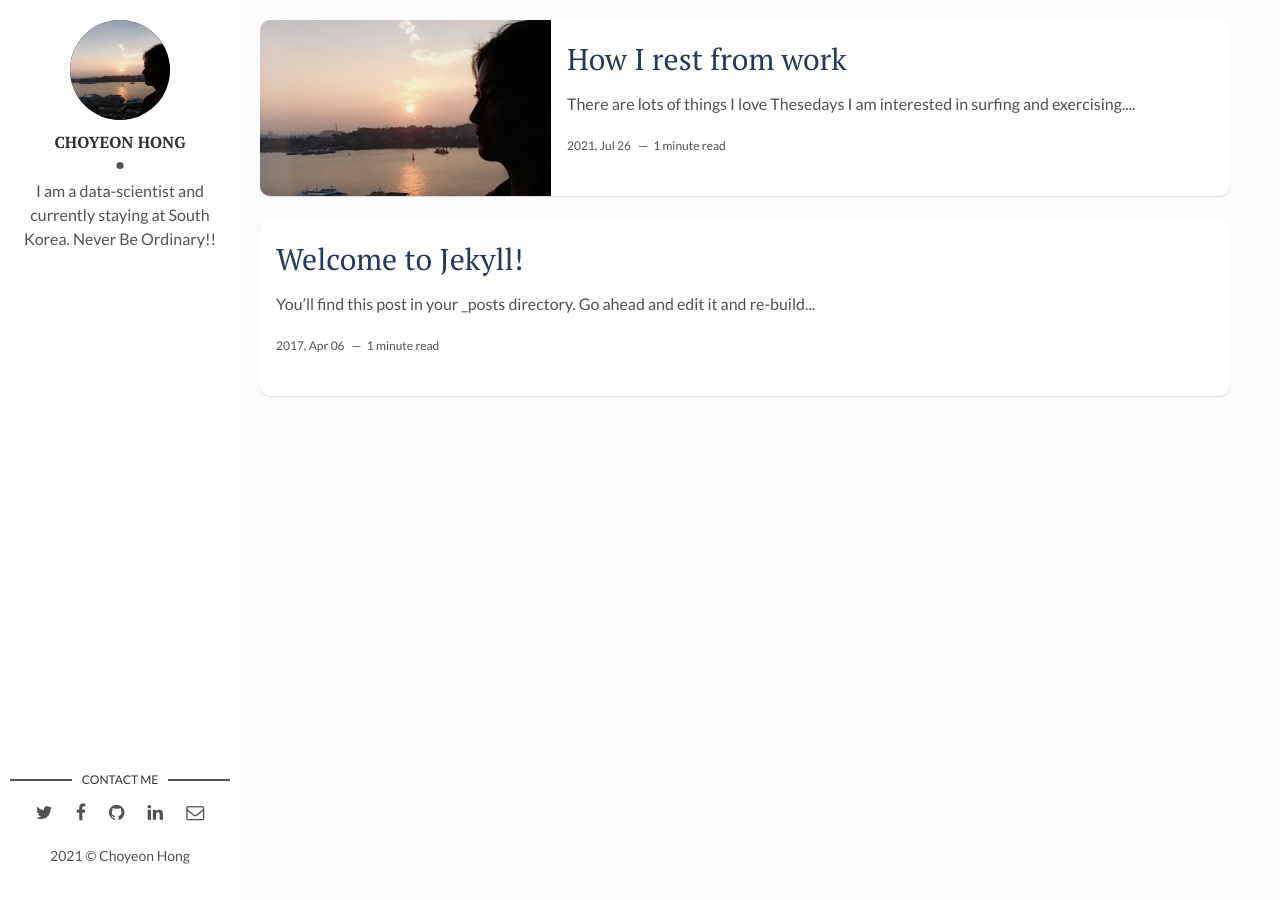
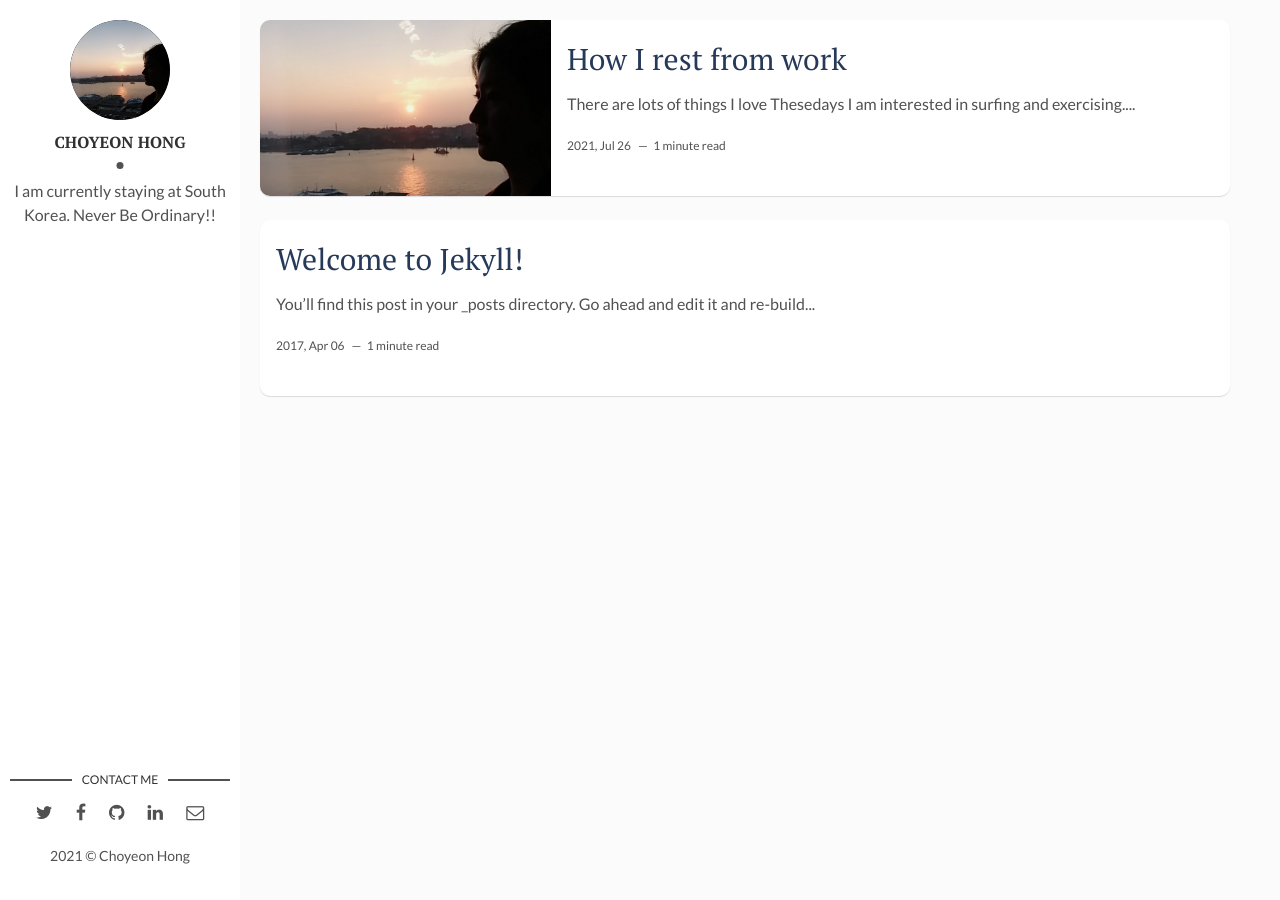
Before and after one commit to choyeon-hong/choyeon-hong.github.io, a Jekyll site: the page built from index.html, in a window 1280 px wide. Built offline with Jekyll 4.4.1, drawn with Linux system fonts in a browser that asks for light colours; the list of posts is cut into pages by our own code.

Commit message:
Update _config.yml

```diff
--- a/_config.yml
+++ b/_config.yml
@@ -8,7 +8,7 @@ site-twitter: #if your site has a twitter account, enter it here
 # Author Settings
 author: Choyeon Hong # add your name
 author-img: cy.jpg # add your photo
-about-author: I am a data-scientist and currently staying at South Korea. Never Be Ordinary!! # add description
+about-author: I am currently staying at South Korea. Never Be Ordinary!! # add description
 social-twitter: TwitterKorea # add your Twitter handle
 social-facebook: # add your Facebook handle
 social-github: # add your Github handle
```
